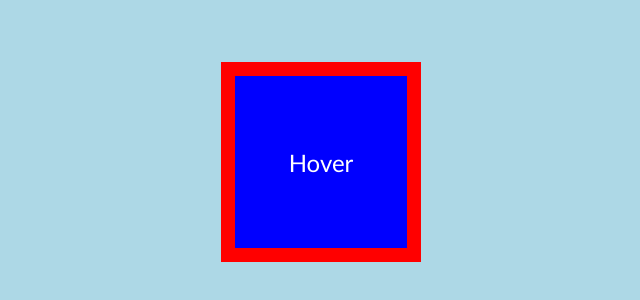
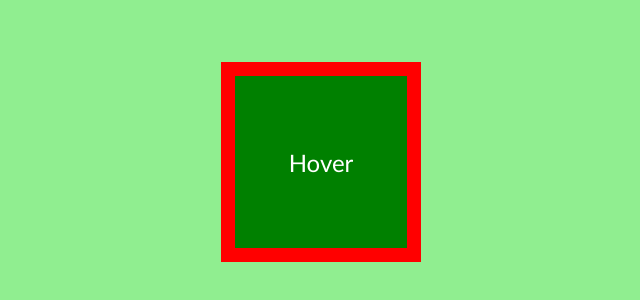
Before and after one commit to jchavarria73/Module-8-Share-your-project, a plain HTML site: page project 3/index.html in a window 1280 px wide. Shown: the part 238-538 px from the top of the page, without its empty margins (319-959 px from the left). Drawn offline with Linux system fonts and the light colour scheme.

Commit message:
index.html

```diff
--- a/project 3/index.html
+++ b/project 3/index.html
@@ -3,7 +3,7 @@
   <head>
     <meta charset="UTF-8">
     <meta name="viewport" content="width=device-width, initial-scale=1.0">
-    <title>Document</title>
+    <title>Module 8 - Project 3</title>
     <link rel="stylesheet" href="styles.css">
   </head>
   <body>
--- a/project 3/styles.css
+++ b/project 3/styles.css
@@ -12,7 +12,7 @@ body {
   justify-content: center;
   align-items: center;
   height: 100vh;
-  background: lightblue;
+  background: lightgreen;
 }
 
 #square {
@@ -21,7 +21,7 @@ body {
   align-items: center;
   height: 200px;
   width: 200px;
-  background: blue;
+  background: green;
   font-size: 1.5rem;
   color: #fff;
   cursor: pointer;
```
Also changed, not shown: project 1/index.html (+1 -1 lines), project 2/index.html (+1 -1 lines).
